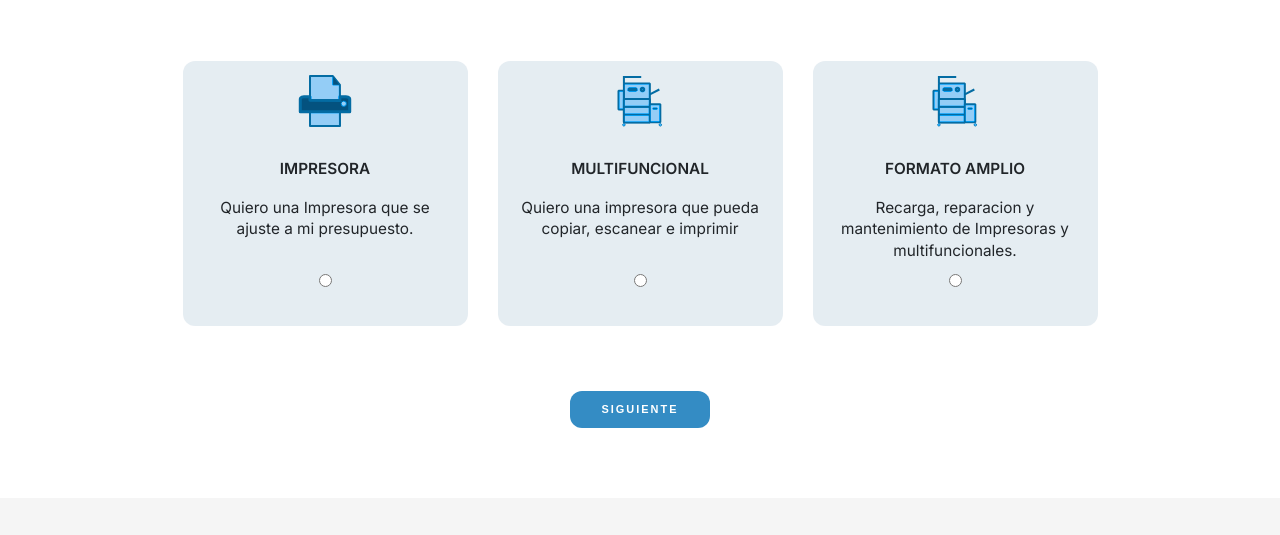
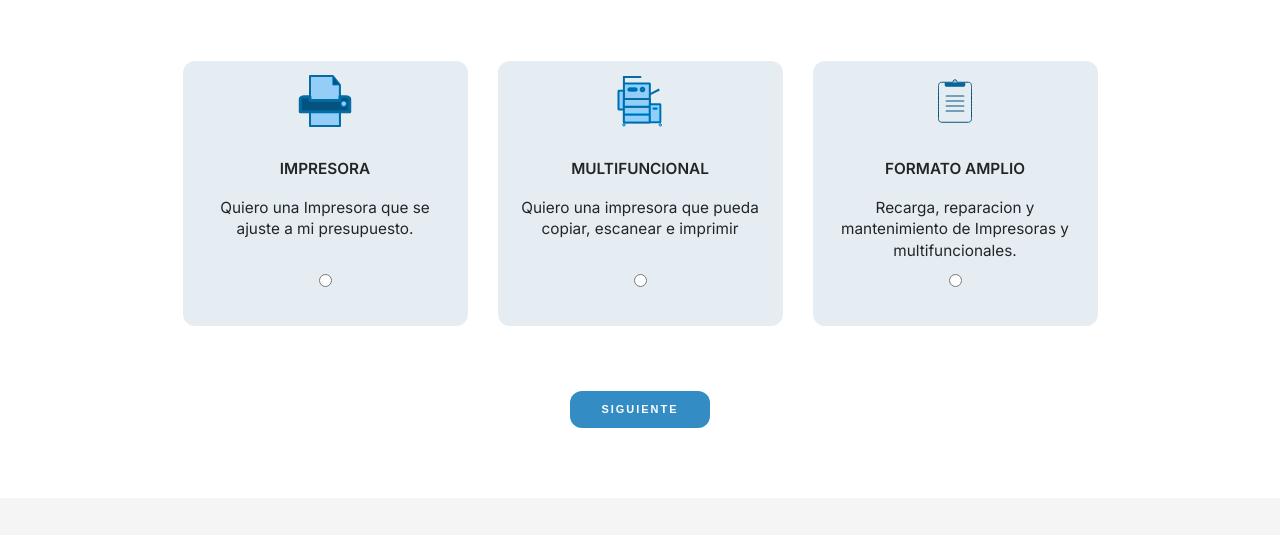
Before and after one commit to hindrav/lucsax-net, a website: page assistant.html in a window 1280 px wide. Shown: the part 203-738 px from the top of the page. Drawn offline with nearby package versions, Linux system fonts and the light colour scheme.

Commit message:
form.svg

```diff
--- a/assistant.html
+++ b/assistant.html
@@ -115,7 +115,7 @@
           </label>
           <label class="assistant__box">
             <figure class="assistant__header--box">
-              <img class="multifunciona-icon svg" src="./images/icons/mp51.svg" alt="multifuncional.icon"
+              <img class="multifunciona-icon svg" src="./images/icons/formA.svg" alt="multifuncional.icon"
                 aria-hidden="true">
             </figure>
             <div class="assistant__body--box">
```
